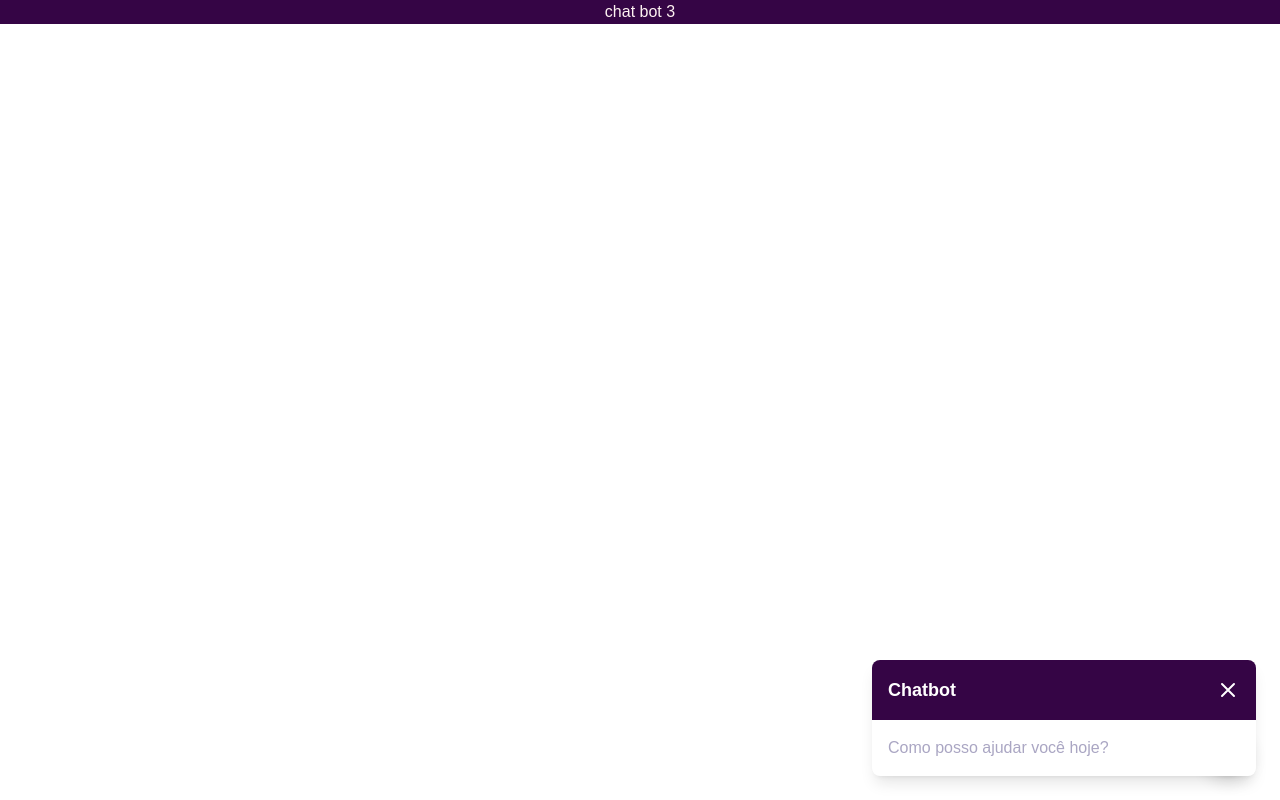
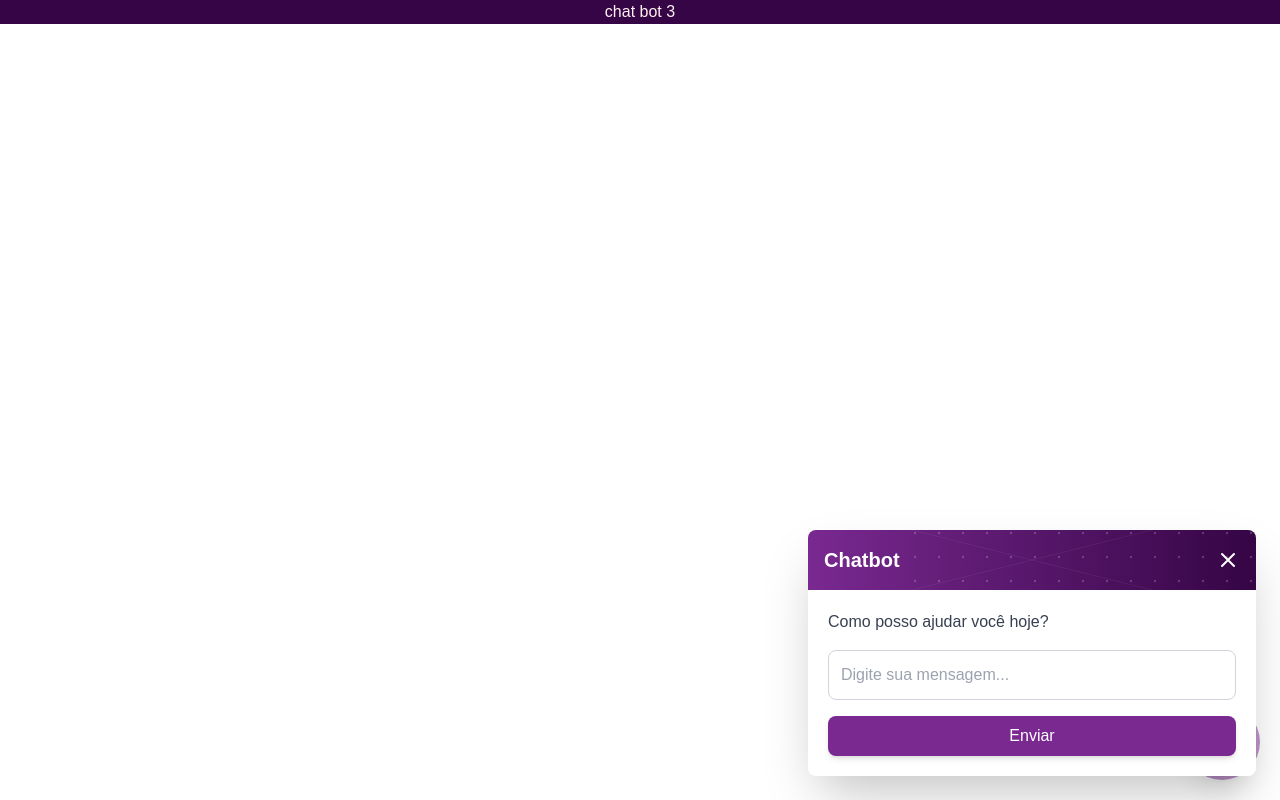
Before and after one commit to wbrunovieira/chatbot-wbsistemas-viteReactTsPOstgress, a React (Vite) app: page / in a window 1280 px wide. Both pictures are taken after a click on the button "Abrir Chatbot". Built offline with nearby package versions, Linux system fonts and the light colour scheme.

Commit message:
improved layout

```diff
--- a/package.json
+++ b/package.json
@@ -10,8 +10,11 @@
         "preview": "vite preview"
     },
     "dependencies": {
+        "@gsap/react": "^2.1.1",
+        "gsap": "^3.12.5",
         "react": "^18.2.0",
-        "react-dom": "^18.2.0"
+        "react-dom": "^18.2.0",
+        "react-icons": "^5.3.0"
     },
     "devDependencies": {
         "@types/react": "^18.2.43",
--- a/src/components/ChatBotButton.tsx
+++ b/src/components/ChatBotButton.tsx
@@ -1,61 +1,148 @@
 // ChatBotButton.tsx
-import React, { useState } from 'react';
+import React, { useState, useRef } from "react";
+import { gsap } from "gsap";
+import { useGSAP } from "@gsap/react";
+import { FiMessageCircle } from "react-icons/fi"; // Usando ícone de chat
 
 const ChatBotButton: React.FC = () => {
     const [isOpen, setIsOpen] = useState(false);
+    const containerRef = useRef<HTMLDivElement>(null);
+    const modalRef = useRef<HTMLDivElement>(null);
+
+    // useGSAP to manage animations
+    useGSAP(
+        () => {
+            if (isOpen) {
+                gsap.fromTo(
+                    modalRef.current,
+                    { opacity: 0, y: 50 },
+                    { opacity: 1, y: 0, duration: 0.5, ease: "power3.out" }
+                );
+            } else {
+                gsap.to(modalRef.current, {
+                    opacity: 0,
+                    y: 50,
+                    duration: 0.5,
+                    ease: "power3.in",
+                });
+            }
+        },
+        { scope: containerRef }
+    );
 
     return (
-    <>
-      {/* Botão flutuante */}
+        <div ref={containerRef}>
+            {/* Botão flutuante com ícone de chatbot */}
             <button
-        onClick={() => setIsOpen(true)}
-        className="fixed bottom-6 right-6 bg-custom-purple text-white p-4 rounded-full shadow-lg transform transition-transform hover:scale-110 focus:outline-none"
+                onClick={() => setIsOpen(!isOpen)}
+                className="fixed bottom-6 right-6 bg-custom-purple text-white p-5 rounded-full shadow-xl transform transition-all duration-300 hover:scale-110 hover:shadow-2xl focus:outline-none focus:ring-4 focus:ring-custom-purple focus:ring-opacity-50"
+                aria-label="Abrir Chatbot"
             >
-        {/* Ícone do chat */}
+                <FiMessageCircle className="h-7 w-7" /> {/* Ícone de Chat */}
+            </button>
+
+            {/* Modal de conversa com animação GSAP */}
+            {isOpen && (
+                <div className="fixed inset-0 flex items-end justify-end p-6">
+                    <div
+                        ref={modalRef}
+                        className="bg-white rounded-lg shadow-2xl w-full max-w-md transform transition-transform"
+                    >
+                        {/* Cabeçalho do modal com fundo tech preenchido */}
+                        <div className="relative flex justify-between items-center p-4 bg-gradient-to-r from-custom-purple to-primary text-white rounded-t-lg overflow-hidden">
+                            {/* Título */}
+                            <h2 className="text-xl font-semibold z-10">
+                                Chatbot
+                            </h2>
+
+                            {/* Botão de Fechar */}
+                            <button
+                                onClick={() => setIsOpen(false)}
+                                className="focus:outline-none hover:text-gray-300 transition-colors z-10"
+                                aria-label="Fechar Chatbot"
+                            >
                                 <svg
                                     xmlns="http://www.w3.org/2000/svg"
                                     className="h-6 w-6"
                                     fill="none"
                                     viewBox="0 0 24 24"
                                     stroke="currentColor"
+                                    strokeWidth={2}
                                 >
                                     <path
                                         strokeLinecap="round"
                                         strokeLinejoin="round"
-            strokeWidth={2}
-            d="M8 10h.01M12 10h.01M16 10h.01M21 16v-1a3 3 0 00-3-3H6a3 3 0 00-3 3v1a3 3 0 003 3h4l2 2 2-2h4a3 3 0 003-3z"
+                                        d="M6 18L18 6M6 6l12 12"
                                     />
                                 </svg>
                             </button>
 
-      {/* Modal de conversa */}
-      {isOpen && (
-        <div className="fixed inset-0 flex items-end justify-end p-6">
-          <div className="bg-white rounded-lg shadow-lg w-full max-w-sm">
-            {/* Cabeçalho do modal */}
-            <div className="flex justify-between items-center p-4 bg-primary text-white rounded-t-lg">
-              <h2 className="text-lg font-semibold">Chatbot</h2>
-              <button onClick={() => setIsOpen(false)} className="focus:outline-none">
+                            {/* SVG de fundo - dots mais espalhados */}
                             <svg
+                                className="absolute inset-0 h-full w-full opacity-20"
                                 xmlns="http://www.w3.org/2000/svg"
-                  className="h-6 w-6"
-                  fill="none"
-                  viewBox="0 0 24 24"
-                  stroke="currentColor"
+                                viewBox="0 0 400 100" // Tamanho ajustado para preencher o header
                             >
-                  <path strokeLinecap="round" strokeLinejoin="round" strokeWidth={2} d="M6 18L18 6M6 6l12 12" />
+                                <defs>
+                                    <pattern
+                                        id="dots"
+                                        x="0"
+                                        y="0"
+                                        width="40"
+                                        height="40"
+                                        patternUnits="userSpaceOnUse"
+                                    >
+                                        <circle
+                                            cx="5"
+                                            cy="5"
+                                            r="2"
+                                            fill="white"
+                                        />
+                                    </pattern>
+                                </defs>
+                                <rect
+                                    width="600"
+                                    height="100"
+                                    fill="url(#dots)"
+                                />
+                                <line
+                                    x1="0"
+                                    y1="0"
+                                    x2="400"
+                                    y2="100"
+                                    stroke="white"
+                                    strokeWidth="0.5"
+                                />
+                                <line
+                                    x1="400"
+                                    y1="0"
+                                    x2="0"
+                                    y2="100"
+                                    stroke="white"
+                                    strokeWidth="0.5"
+                                />
                             </svg>
+                        </div>
+
+                        {/* Corpo do modal */}
+                        <div className="p-5 text-gray-700">
+                            <p className="mb-4">Como posso ajudar você hoje?</p>
+                            <input
+                                type="text"
+                                placeholder="Digite sua mensagem..."
+                                className="w-full p-3 border border-gray-300 rounded-lg focus:outline-none focus:border-custom-purple focus:ring-2 focus:ring-custom-purple transition-all duration-200"
+                            />
+                            <button
+                                className="mt-4 w-full bg-custom-purple text-white py-2 px-4 rounded-lg shadow-md hover:bg-primary focus:outline-none focus:ring-4 focus:ring-primary focus:ring-opacity-50 transition-all duration-300"
+                                aria-label="Enviar mensagem"
+                            >
+                                Enviar
                             </button>
-            </div>
-            {/* Corpo do modal */}
-            <div className="p-4 text-secondary">
-              <p>Como posso ajudar você hoje?</p>
-              {/* Aqui você pode adicionar o componente do chatbot */}
                         </div>
                     </div>
                 </div>
             )}
-    </>
+        </div>
     );
 };
 
```
Also changed, not shown: 1 other file (tests, documents, lock files or other folders). Lines whose indentation alone changed are shown as unchanged.
